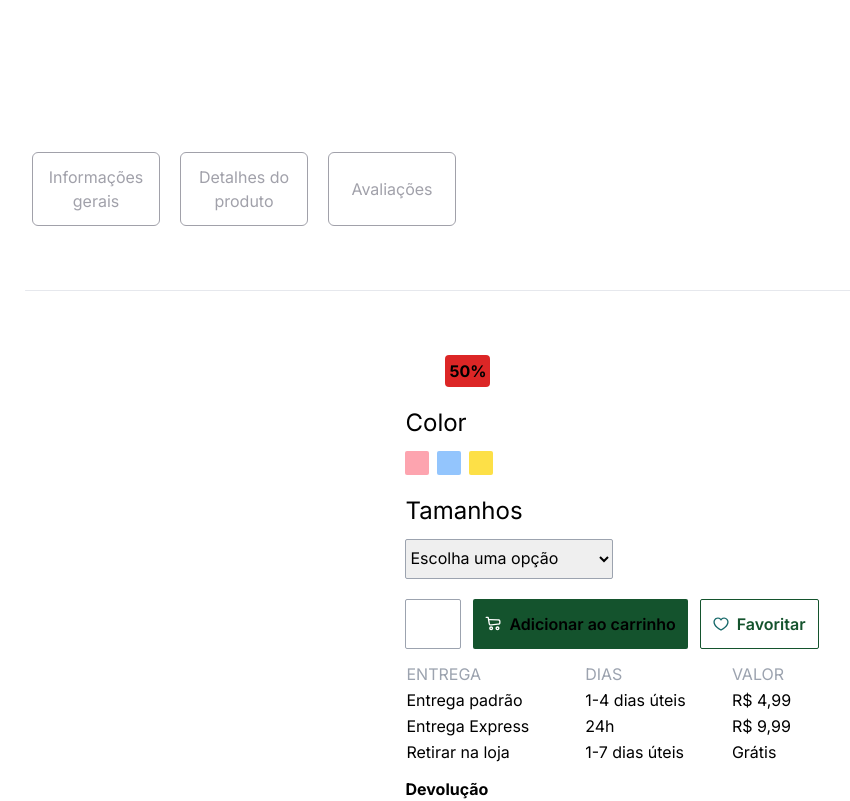
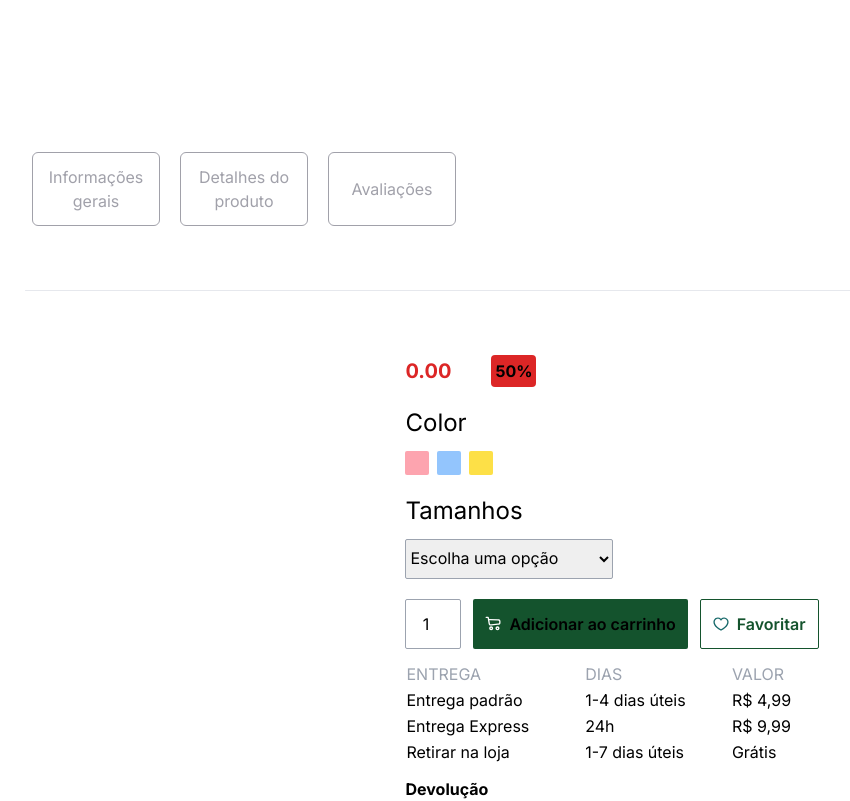
Before and after one commit to costa-Italo/ecommerce-project-clone, a Next.js app: page /product-page in a window 1280 px wide. Shown: the top 801 px of the page, without its empty margins (48-898 px from the left). Built offline with nearby package versions, Linux system fonts and the light colour scheme.

Commit message:
feat: contexto criado

```diff
--- a/src/components/detaills_components/Amount.tsx
+++ b/src/components/detaills_components/Amount.tsx
@@ -1,24 +1,38 @@
+import { useProduct } from "../../context/ProductContext"; // Importando o contexto
 import carrinho from "../../assets/cart.svg";
 import heart from "../../assets/heart.svg";
 import { useRouter } from "next/router";
 
 interface AmountProps {
   productName: string;
-  productPrice: string;
+  productPrice: number;
   imageSrc: string
 }
 
 const Amount: React.FC<AmountProps> = ({ productName, productPrice, imageSrc }) => {
   const router = useRouter();
+  const { quantity, setQuantity, setProductName, setProductPrice } = useProduct()
+
+  const calculateTotalPrice = () => {
+    return (productPrice* quantity).toFixed(2)
+  }
+
+  const handleQuantityChange = (event:React.ChangeEvent<HTMLInputElement>) => {
+    const newQuantity = Number(event.target.value)
+    setQuantity(Number(event.target.value))
+    setProductPrice(productPrice)
+  }
 
   const handleAddToCart = () => {
-    router.push(`/cart-page?productName=${encodeURIComponent(productName)}&productPrice=${encodeURIComponent(productPrice)}&imageSrc=${encodeURIComponent(imageSrc)}`);
+    const totalPrice = calculateTotalPrice()
+    setProductName(productName)
+    router.push(`/cart-page?productName=${encodeURIComponent(productName)}&productPrice=${encodeURIComponent(totalPrice)}&imageSrc=${encodeURIComponent(imageSrc)}`);
   };
 
   return (
     <div className='mt-5 flex flex-row gap-3'>
       <form action="">
-        <input type="number" className='border border-gray-400 p-3 w-14 text-center rounded-sm focus:outline-none' />
+        <input type="number" className='border border-gray-400 p-3 w-14 text-center rounded-sm focus:outline-none' value={quantity} onChange={handleQuantityChange} min={1}/>
       </form>
 
       <button
--- a/src/components/detaills_components/Price.tsx
+++ b/src/components/detaills_components/Price.tsx
@@ -1,12 +1,14 @@
 import React from 'react'
-import { useRouter } from 'next/router'
+import { useProduct } from "../../context/ProductContext"
+
 
 const Price = () => {
-  const router = useRouter()
-  const { productPrice } = router.query
+ const { productPrice, quantity } = useProduct()
+ const totalPrice = (productPrice * quantity).toFixed(2)
+
   return (
     <div className='flex flex-row items-center gap-10'>
-      <h1 className='text-xl font-bold text-red-600'>{productPrice as string}</h1>
+      <h1 className='text-xl font-bold text-red-600'>{totalPrice}</h1>
       <button className='bg-red-600 p-1 rounded font-bold text-white'>50%</button>
     </div>
   )
--- /dev/null
+++ b/src/context/ProductContext.tsx
@@ -0,0 +1,32 @@
+import React, { createContext, useState, useContext, ReactNode } from "react"
+
+interface ProductContextProps {
+    productName: string
+    productPrice: number
+    quantity: number
+    setProductName: (name: string) => void
+    setProductPrice: (price: number) => void
+    setQuantity: (quantity: number) => void
+}
+
+const ProductContext = createContext<ProductContextProps | undefined>(undefined)
+
+export const useProduct = () => {
+    const context = useContext(ProductContext)
+    if(!context) {
+        throw new Error("useProduct deve ser usado dentro de um ProductProvider.")
+    }
+    return context
+}
+
+export const ProductProvider: React.FC<{ children: ReactNode }> = ({ children }) => {
+    const [productName, setProductName] = useState<string>("")
+    const [productPrice, setProductPrice] = useState<number>(0)
+    const [quantity, setQuantity] = useState<number>(1)
+
+    return (
+        <ProductContext.Provider value={{ productName, productPrice, quantity, setProductName, setProductPrice, setQuantity }}>
+            {children}
+        </ProductContext.Provider>
+    )
+}
--- a/src/pages/_app.tsx
+++ b/src/pages/_app.tsx
@@ -1,6 +1,11 @@
+import { ProductProvider } from "@/context/ProductContext";
 import "@/styles/globals.css";
 import type { AppProps } from "next/app";
 
 export default function App({ Component, pageProps }: AppProps) {
-  return <Component {...pageProps} />;
+  return (
+    <ProductProvider>
+      <Component {...pageProps} />
+    </ProductProvider>
+  );
 }
```
